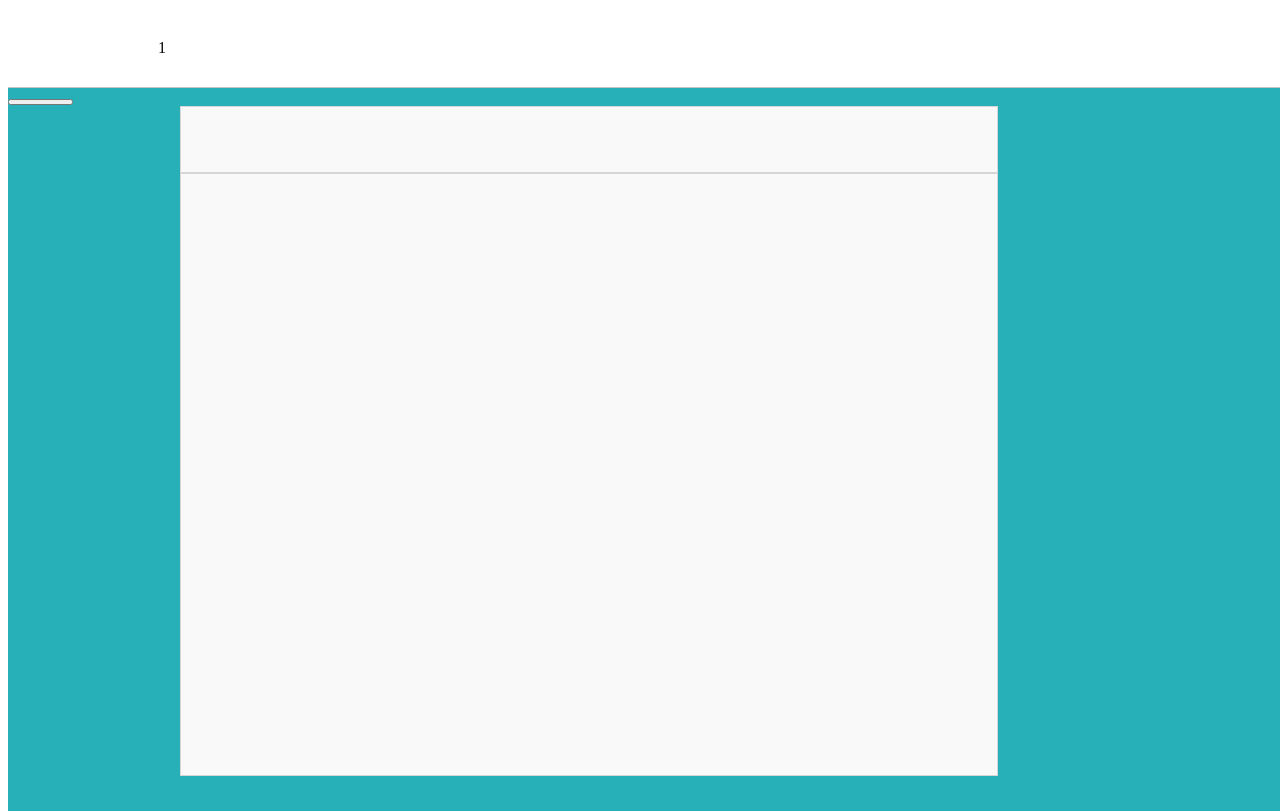
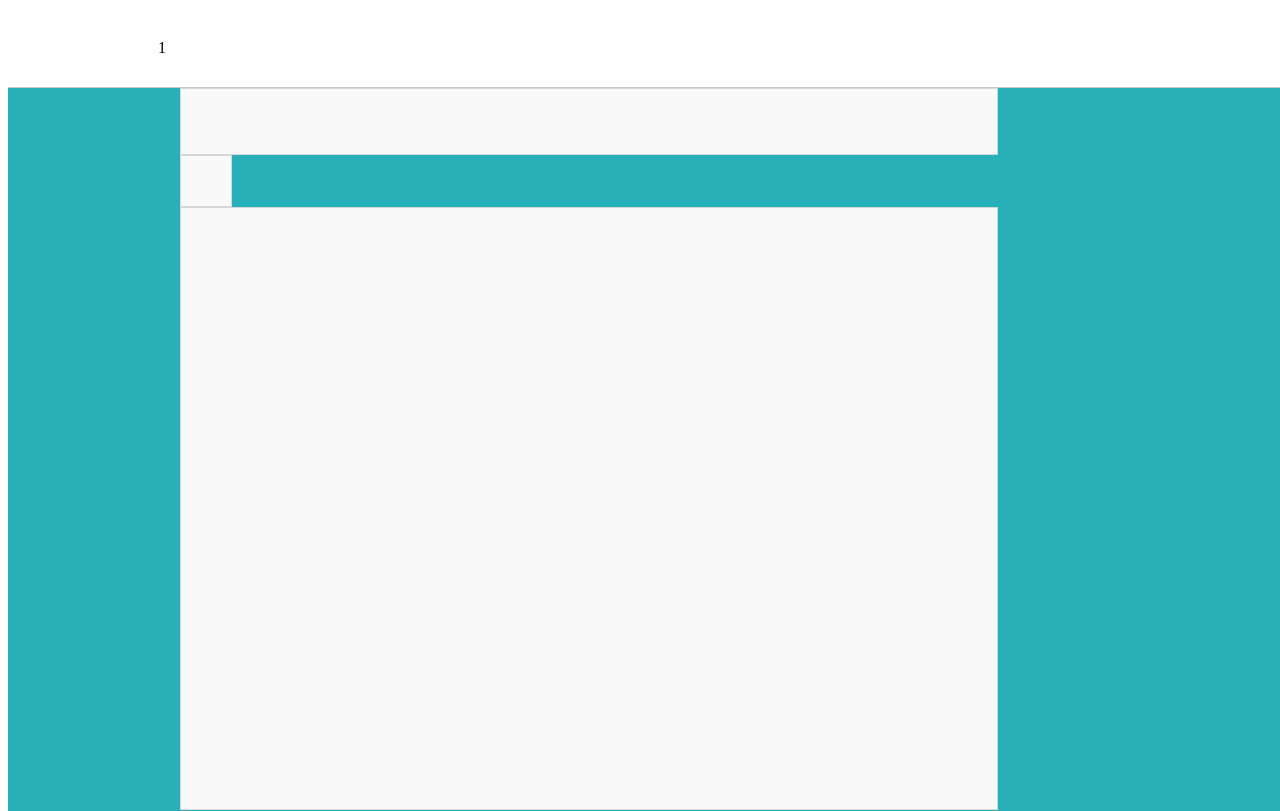
Before and after one commit to modern-agile-team/3term-mini-front, a React (Create React App) app in the folder moae-time/: page /board in a window 1280 px wide. Shown: the top 811 px of the page. Built offline with nearby package versions, Linux system fonts and the light colour scheme.

Commit message:
Modify(sungje/Toptitle->Button)change-Toptitle-to-Button

```diff
--- a/moae-time/src/components/toptitle/Toptitle.jsx
+++ b/moae-time/src/components/button/button.jsx
@@ -1,22 +1,23 @@
 import React from "react";
 import styled from "styled-components";
 
-const ToptitleWRap = styled.button.attrs(({ height, width }) => ({
+const ButtonWrap = styled.button.attrs(({ height, width }) => ({
   row: height,
   col: width,
 }))`
-width: ${ (props) => props.row };
+height: ${ (props) => props.row }
+width: ${ (props) => props.col };
 `
 
-function Toptitle(props) {
+function Button(props) {
   const { height, width } = props
 
   return (
-    <ToptitleWRap
+    <ButtonWrap
       height={height}
       width={width}
     />
   )
 }
 
-export default Toptitle;
+export default Button;
--- a/moae-time/src/pages/board/BoardPage.jsx
+++ b/moae-time/src/pages/board/BoardPage.jsx
@@ -1,13 +1,12 @@
 import React from 'react';
 import Graybox from '../../components/graybox/Graybox';
-import Toptitle from '../../components/toptitle/Toptitle';
 
 
 function BoardPage() {
   return (
     <>
-      <Toptitle height="65px" width="1168px"/>
       <Graybox height="65px" width="816px"/>
+      <Graybox height="50px" width="50px"/>
       <Graybox height="601px" width="816px"/>
     </>
   );
```
